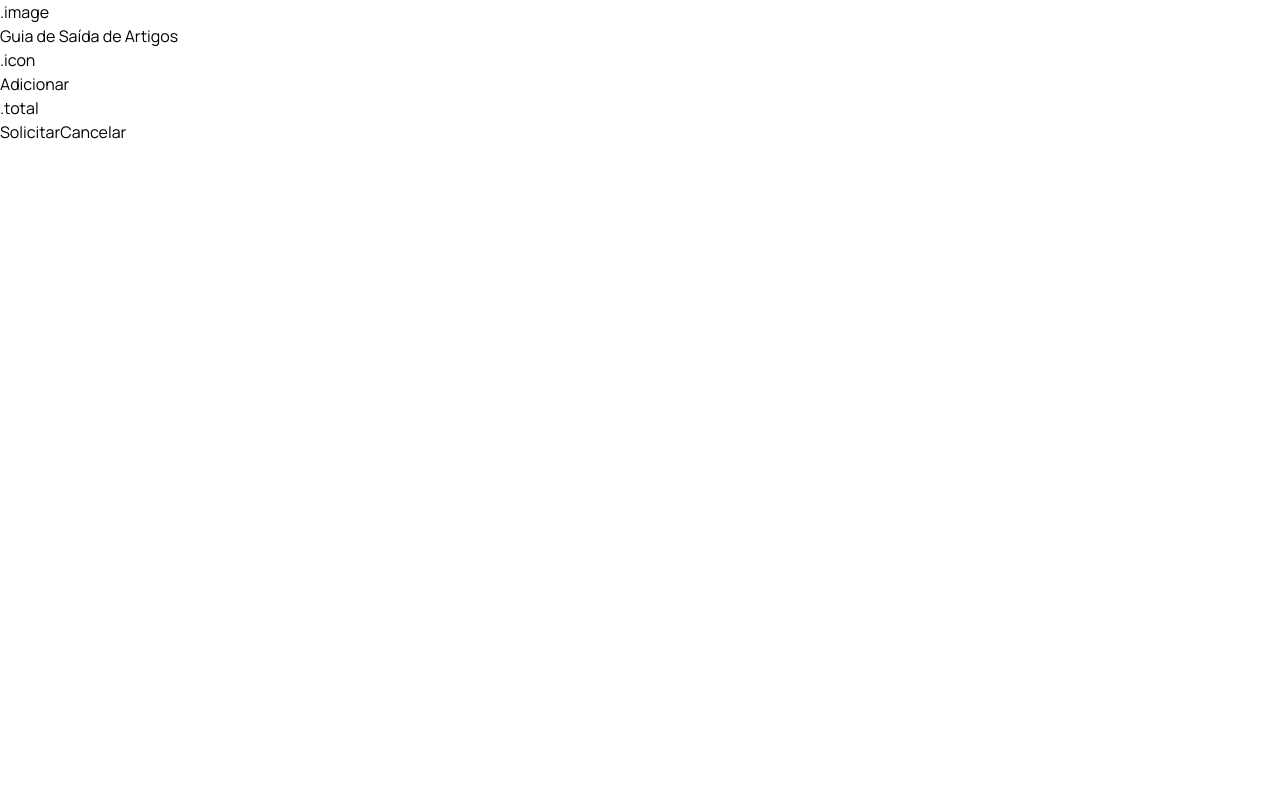
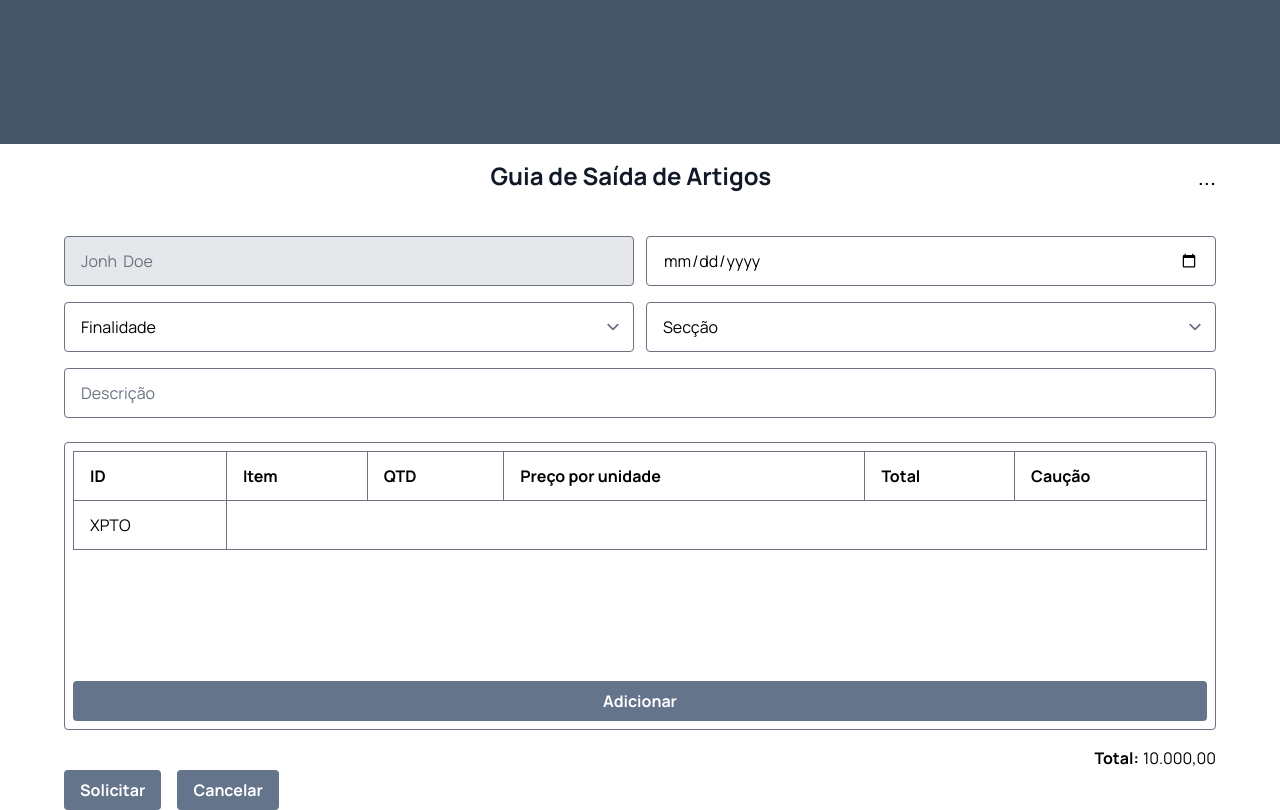
Before and after one commit to raviish-co/hermes, a Nuxt app: page / in a window 1280 px wide. Built offline with nearby package versions, Linux system fonts and the light colour scheme; a web font is replaced by a local one.

Commit message:
feat: started request articles ui

```diff
--- a/assets/css/main.css
+++ b/assets/css/main.css
@@ -10,3 +10,36 @@
 body {
     @apply bg-white font-Manrope;
 }
+
+h1 {
+    @apply text-2xl font-bold text-gray-900;
+}
+
+.input-field {
+    @apply w-full py-3 px-4 rounded border border-gray-500 bg-white;
+}
+
+.input-field:disabled {
+    @apply bg-gray-200;
+}
+
+.section-content {
+    @apply px-4 md:px-8 lg:px-16 mx-auto;
+}
+
+.table {
+    @apply w-full border-collapse table-auto border border-gray-500;
+}
+
+.table th,
+.table td {
+    @apply py-3 px-4 border border-gray-500;
+}
+
+.table th {
+    @apply text-left;
+}
+
+.btn {
+    @apply py-2 px-4 rounded text-white font-bold bg-slate-500;
+}
--- /dev/null
+++ b/components/VInput.vue
@@ -0,0 +1,22 @@
+<script setup lang="ts">
+interface Propos {
+    disabled?: boolean;
+    placeholder: string;
+}
+
+interface Emits {
+    (e: "input", value: string): void;
+}
+
+function emitValue(e: Event) {
+    const value = (e.target as HTMLInputElement).value;
+    emits("input", value);
+}
+
+const emits = defineEmits<Emits>();
+defineProps<Propos>();
+</script>
+
+<template>
+    <input class="input-field" :placeholder="placeholder" :disabled="disabled" @input="emitValue" />
+</template>
--- /dev/null
+++ b/components/VSelect.vue
@@ -0,0 +1,27 @@
+<script setup lang="ts">
+interface Propos {
+    options: string[];
+    placeholder: string;
+}
+
+interface Emits {
+    (e: "input", value: string): void;
+}
+
+function emitSelectedValue(e: Event) {
+    const selectedValue = (e.target as HTMLSelectElement).value;
+    emits("input", selectedValue);
+}
+
+const emits = defineEmits<Emits>();
+defineProps<Propos>();
+</script>
+
+<template>
+    <select class="input-field" @change="emitSelectedValue">
+        <option selected disabled>{{ placeholder }}</option>
+        <option v-for="(option, idx) in options" :key="idx" :value="option">
+            {{ option }}
+        </option>
+    </select>
+</template>
--- /dev/null
+++ b/lib/data/purposes.ts
@@ -0,0 +1,10 @@
+export const PURPOSES: string[] = [
+    "Aluguel",
+    "Arranjo",
+    "Descartar",
+    "Doação",
+    "Gravação",
+    "Lavandaria",
+    "PhotoShoot",
+    "Uso Pessoal",
+];
--- a/package.json
+++ b/package.json
@@ -11,6 +11,7 @@
   },
   "devDependencies": {
     "@nuxt/devtools": "latest",
+    "@tailwindcss/forms": "^0.5.7",
     "autoprefixer": "^10.4.16",
     "nuxt": "^3.8.2",
     "postcss": "^8.4.32",
--- a/pages/index.vue
+++ b/pages/index.vue
@@ -1,25 +1,67 @@
+<script setup lang="ts">
+import { PURPOSES } from "~/lib/data/purposes";
+</script>
+
 <template>
-    <div>.image</div>
+    <div class="w-full h-36 bg-slate-600"></div>
+    <section class="section-content">
+        <section class="flex items-center mb-11 mt-4">
+            <h1 class="flex-1 text-center">Guia de Saída de Artigos</h1>
+            <span class="text-2xl cursor-pointer">...</span>
+        </section>
+        <section>
+            <form class="mb-6">
+                <div class="flex items-center gap-x-3 mb-4">
+                    <input placeholder="Jonh  Doe" disabled class="input-field" />
+                    <input
+                        type="date"
+                        placeholder="Data prevista para a devolução[dd/mm/aaaa]"
+                        required
+                        class="input-field"
+                    />
+                </div>
+                <div class="flex items-center gap-x-3 mb-4">
+                    <VSelect placeholder="Finalidade" :options="PURPOSES" />
+                    <VSelect placeholder="Secção" :options="[]" />
+                </div>
+                <input placeholder="Descrição" class="input-field" />
+            </form>
+        </section>
+        <section>
+            <div
+                class="h-72 p-2 flex flex-col justify-between border border-gray-500 rounded overflow-hidden"
+            >
+                <div class="flex-1 overflow-y-auto">
+                    <table class="table">
+                        <thead>
+                            <tr>
+                                <th>ID</th>
+                                <th>Item</th>
+                                <th>QTD</th>
+                                <th>Preço por unidade</th>
+                                <th>Total</th>
+                                <th>Caução</th>
+                            </tr>
+                        </thead>
+                        <tbody>
+                            <tr>
+                                <td>XPTO</td>
+                            </tr>
+                        </tbody>
+                    </table>
+                </div>
 
-    <section>
-        <h1>Guia de Saída de Artigos</h1>
-        <span>.icon</span>
+                <button class="btn w-full">Adicionar</button>
+            </div>
+
+            <p class="text-right space-x-1 mt-4">
+                <span class="font-bold">Total:</span>
+                <span>10.000,00</span>
+            </p>
+        </section>
+        <div class="space-x-4">
+            <button class="btn">Solicitar</button>
+            <button class="btn">Cancelar</button>
+        </div>
     </section>
-
-    <section>
-        <form></form>
-    </section>
-
-    <section>
-        <div>
-            <table></table>
-            <button>Adicionar</button>
-        </div>
-        <span>.total</span>
-    </section>
-
-    <div>
-        <button>Solicitar</button>
-        <button>Cancelar</button>
-    </div>
 </template>
--- a/tailwind.config.js
+++ b/tailwind.config.js
@@ -14,5 +14,5 @@ export default {
             },
         },
     },
-    plugins: [],
+    plugins: [require("@tailwindcss/forms")],
 };
```
Also changed, not shown: 1 other file (tests, documents, lock files or other folders).
